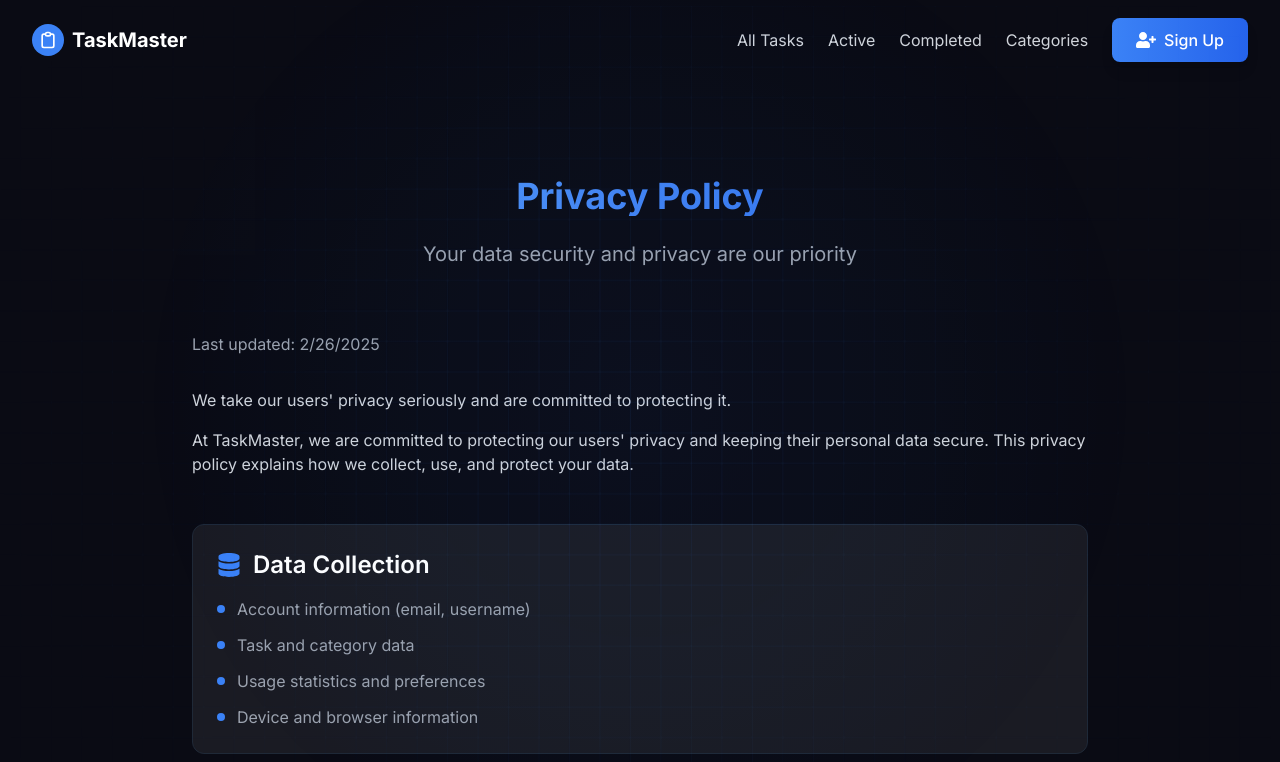
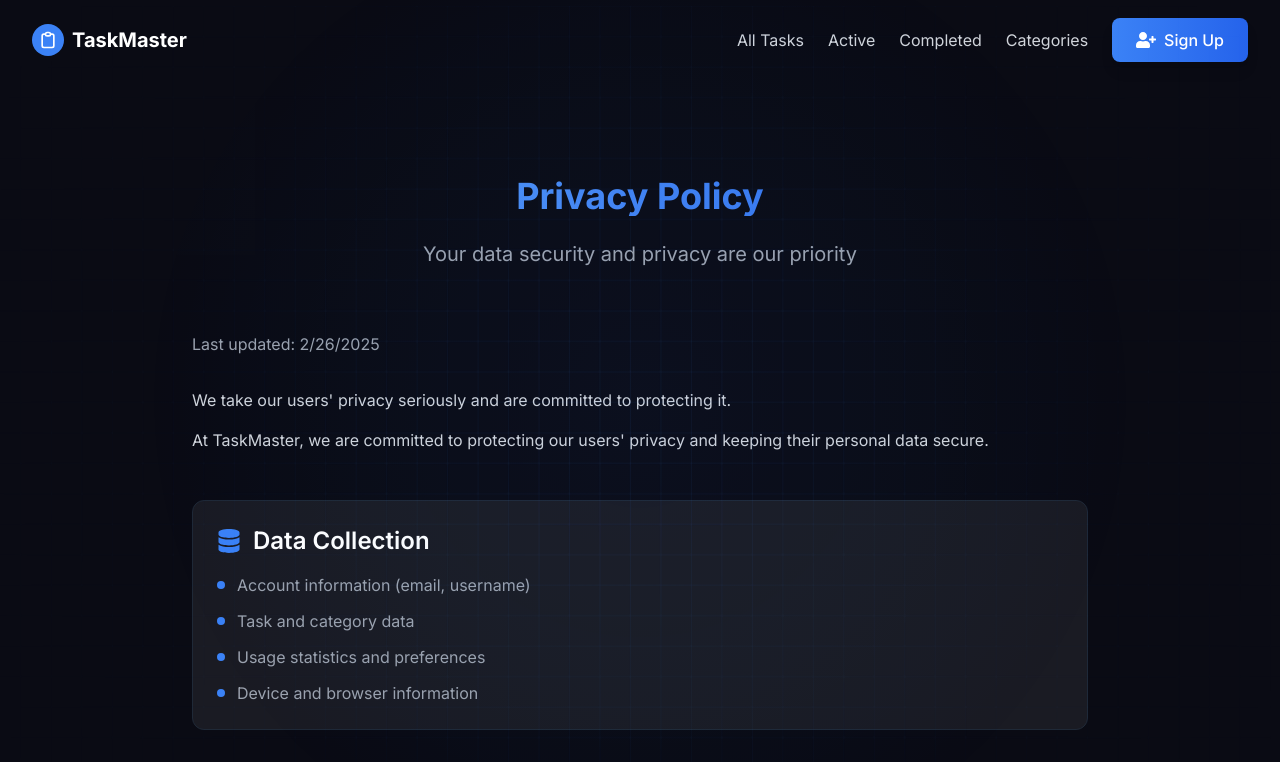
Before and after one commit to tugcanturunckapi/taskmaster-todo, a Next.js app: page /footer-pages/legal/privacy-policy in a window 1280 px wide. Shown: the top 762 px of the page. Built offline with nearby package versions, Linux system fonts and the light colour scheme.

Commit message:
Fix: ESLint warnings and errors for Vercel deployment

```diff
--- a/src/app/footer-pages/getting-started/best-practices/page.tsx
+++ b/src/app/footer-pages/getting-started/best-practices/page.tsx
@@ -2,6 +2,11 @@
 
 import { motion } from "framer-motion";
 import {
+  FaLightbulb,
+  FaListUl,
+  FaCalendarCheck,
+  FaComments,
+  FaSync,
   FaClipboardCheck,
   FaBrain,
   FaUsers,
--- a/src/app/footer-pages/legal/privacy-policy/page.tsx
+++ b/src/app/footer-pages/legal/privacy-policy/page.tsx
@@ -85,9 +85,8 @@ const PrivacyPolicy = () => {
           </p>
 
           <p className="text-gray-300 mb-12">
-            At TaskMaster, we are committed to protecting our users' privacy and
-            keeping their personal data secure. This privacy policy explains how
-            we collect, use, and protect your data.
+            At TaskMaster, we are committed to protecting our users&apos;
+            privacy and keeping their personal data secure.
           </p>
 
           <div className="space-y-8">
--- a/src/app/footer-pages/legal/security/page.tsx
+++ b/src/app/footer-pages/legal/security/page.tsx
@@ -89,11 +89,9 @@ const Security = () => {
           </div>
 
           <div className="text-gray-300 mb-12">
-            <p>
-              At TaskMaster, we implement the highest standards to ensure the
-              security of our users' data. This page details how we protect your
-              information.
-            </p>
+            At TaskMaster, we implement the highest standards to ensure the
+            security of our users&apos; data. This page details how we protect
+            your information.
           </div>
 
           <div className="space-y-8">
--- a/src/components/Footer.tsx
+++ b/src/components/Footer.tsx
@@ -1,6 +1,5 @@
 "use client";
 
-import { FaGithub, FaTwitter, FaLinkedin } from "react-icons/fa";
 import { useState, useEffect } from "react";
 
 const Footer = () => {
```
Also changed, not shown: src/app/footer-pages/getting-started/tips-tricks/page.tsx (+1 -11 lines).
